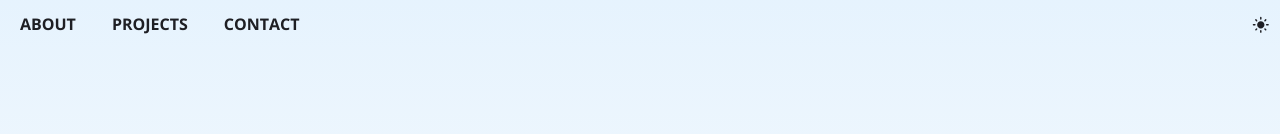
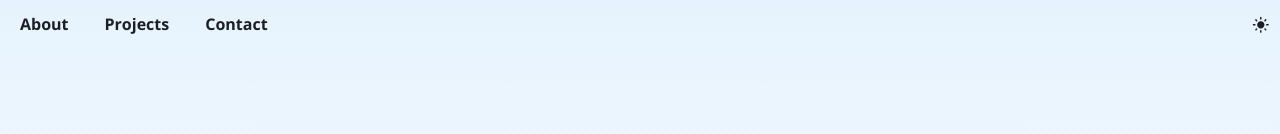
Before and after one commit to fernandobouchet/fernandobouchet.github.io, a Next.js app: page / in a window 1280 px wide. Shown: the top 134 px of the page. Built offline with nearby package versions, Linux system fonts and the light colour scheme.

Commit message:
feat: update 'header' 'nav' component

```diff
--- a/components/header/nav.tsx
+++ b/components/header/nav.tsx
@@ -1,7 +1,7 @@
 import { ThemeToggle } from "../ui/theme-toggle";
 import { NavItem } from "./nav-item";
 
-const Links = ["ABOUT", "PROJECTS", "CONTACT"];
+const Links = ["About", "Projects", "Contact"];
 
 const Nav = () => {
   return (
```
